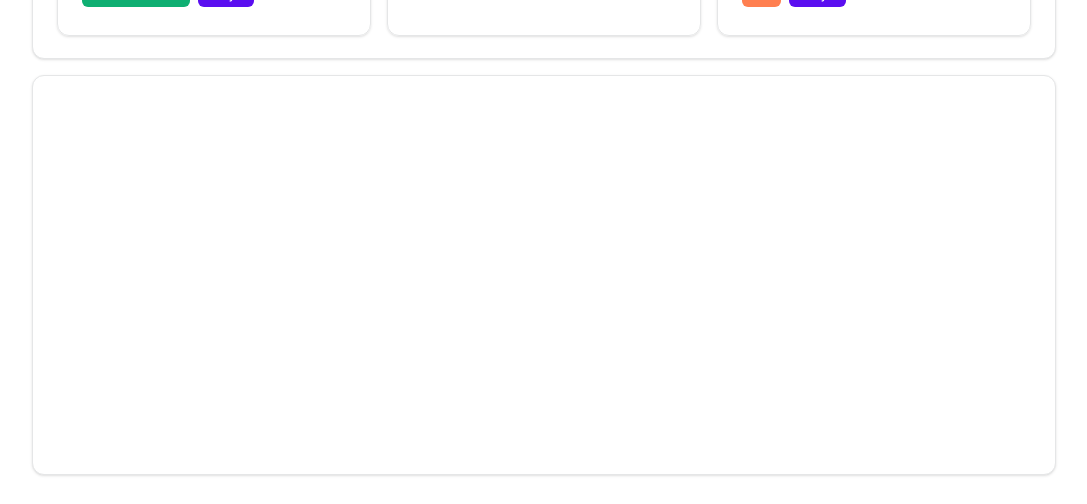
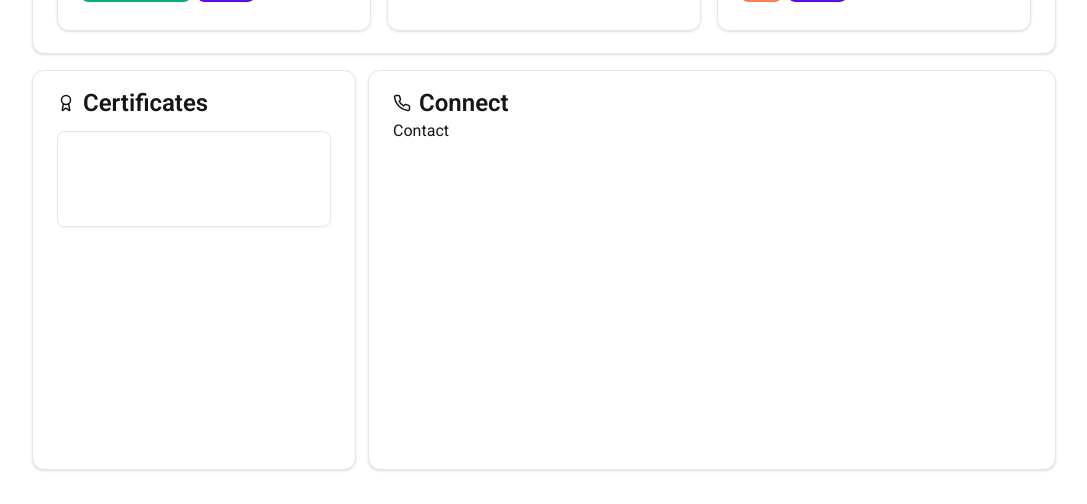
Before and after one commit to romsgolandrina/romsgolandrina.com, a React (Vite) app: page / in a window 1280 px wide. Shown: the part 1309-1813 px from the top of the page, without its empty margins (96-1183 px from the left). Built offline with nearby package versions, Linux system fonts and the light colour scheme.

Commit message:
70% complete

```diff
--- a/src/pages/Bentogrids.jsx
+++ b/src/pages/Bentogrids.jsx
@@ -4,16 +4,20 @@ import {
   LuBookOpenText,
   LuBriefcaseBusiness,
   LuCoffee,
+  LuAward,
+  LuPhone,
 } from "react-icons/lu";
 import TechBadges from "./TechStack";
 import ExperienceTimeline from "./ExperienceTimeline";
 import Projects from "./Projects";
 import { Link } from "react-router-dom";
+import Certificates from "./Certificates";
+import Contact from "./Contact";
 
 const Bentogrids = () => {
   return (
     <div className="w-full h-auto flex flex-col gap-4">
-      <div className="w-full h-[600px] flex flex-row gap-4">
+      <div className="w-full h-[595px] flex flex-row gap-4">
         <div className="w-[65%] h-full flex flex-col gap-4">
           {/*About*/}
           <div className="w-full h-[68%] bg-base-100 border-1 border-base-300 rounded-xl shadow-sm hover:shadow-md transition-shadow dark:bg-base-200 flex flex-col gap-3 px-6 py-4">
@@ -102,11 +106,24 @@ const Bentogrids = () => {
         <Projects />
       </div>
       {/* Contacts & Certificates */}
-      <div className="w-full h-[400px] bg-base-100 border-1 border-base-300 rounded-xl shadow-sm hover:shadow-md transition-shadow dark:bg-base-200 flex flex-row gap-3">
+      <div className="w-full h-[400px] flex flex-row gap-3">
+        {/* Certificate */}
+        <div className="w-[32%] h-full bg-base-100 border-1 border-base-300 rounded-xl shadow-sm hover:shadow-md transition-shadow dark:bg-base-200 flex flex-col px-6 py-4 gap-3">
+          <div className="w-full flex flex-row items-center gap-2">
+            <LuAward size={18} />
+            <span className="text-2xl font-semibold">Certificates</span>
+          </div>
+          <Certificates />
+        </div>
+
         {/* Contact */}
-        <div className=""></div>
-        {/* Certificates */}
-        <div className=""></div>
+        <div className="w-[68%] h-full bg-base-100 border-1 border-base-300 rounded-xl shadow-sm hover:shadow-md transition-shadow dark:bg-base-200 flex flex-col px-6 py-4">
+          <div className="w-full flex flex-row items-center gap-2">
+            <LuPhone size={18} />
+            <span className="text-2xl font-semibold">Connect</span>
+          </div>
+          <Contact />
+        </div>
       </div>
     </div>
   );
--- /dev/null
+++ b/src/pages/Certificates.jsx
@@ -0,0 +1,11 @@
+import React from "react";
+
+const Certificates = () => {
+  return (
+    <div className="w-full flex flex-col gap-4">
+      <div className="w-full h-24 p-4 border-1 border-base-300 shadow-xs rounded-lg hover:shadow-md transform transition-transform duration-300 ease-in-out hover:-translate-y-2 hover:bg-base-300"></div>
+    </div>
+  );
+};
+
+export default Certificates;
--- /dev/null
+++ b/src/pages/Contact.jsx
@@ -0,0 +1,9 @@
+import React from 'react'
+
+const Contact = () => {
+  return (
+    <div>Contact</div>
+  )
+}
+
+export default Contact
```
